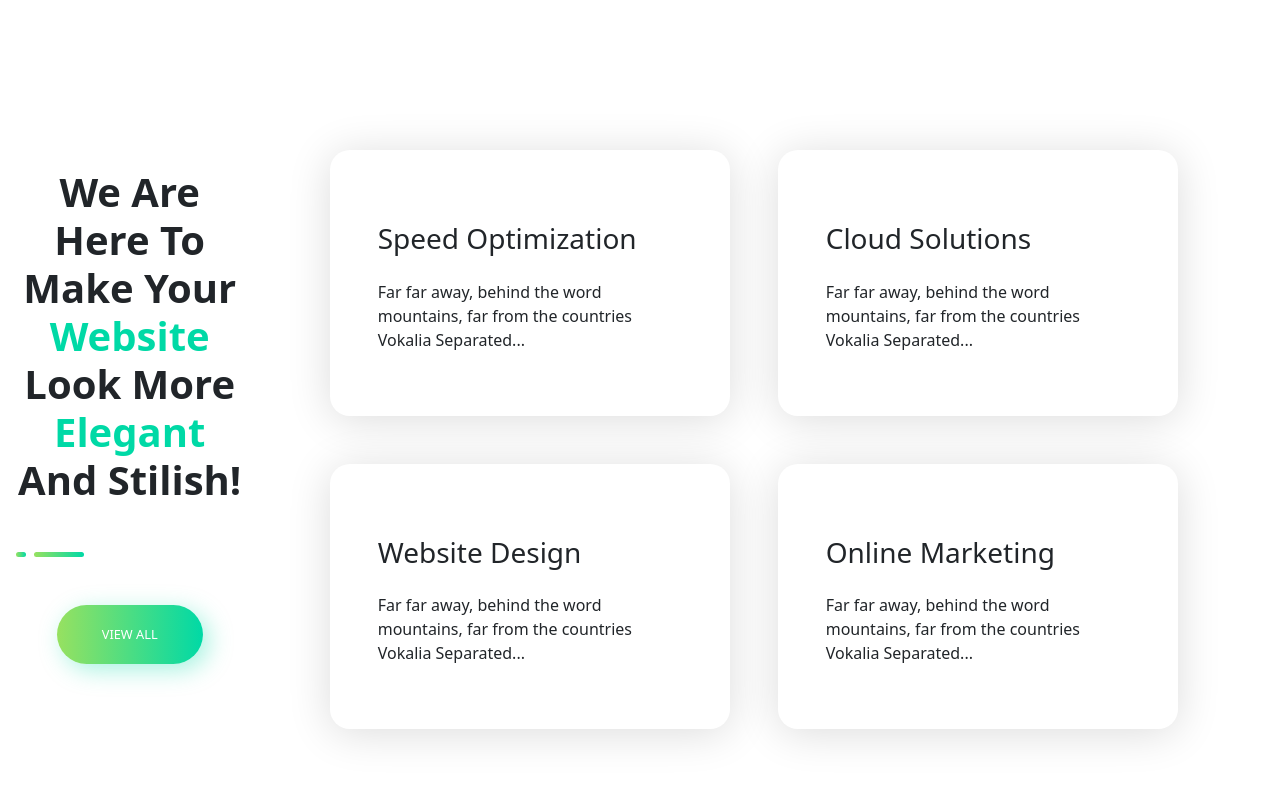
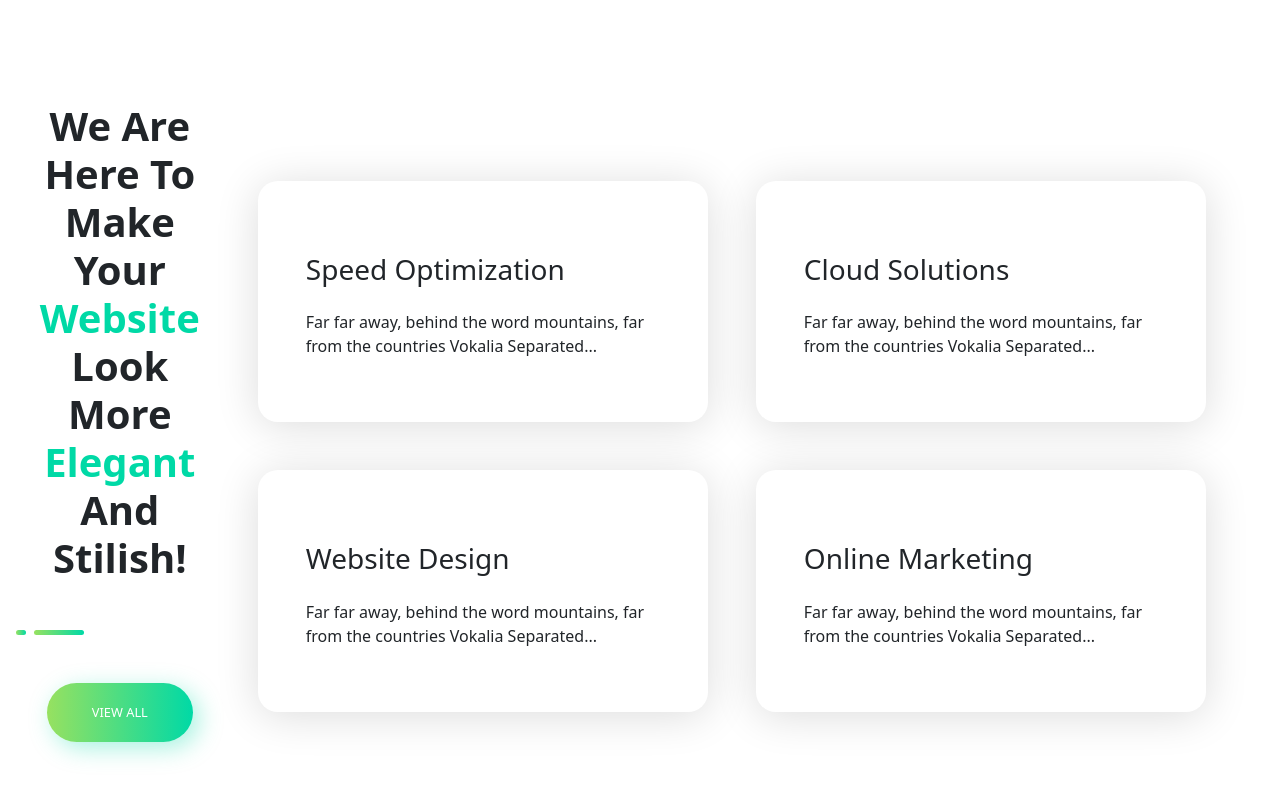
Before and after one commit to NelloRossi97/proj-html-vuejs, a Vue app: page / in a window 1280 px wide. Shown: the part 1066-1866 px from the top of the page. Built offline with nearby package versions, Linux system fonts and the light colour scheme; the HTML template or start-up script is replaced by a standard one.

Commit message:
fixed cards in services

```diff
--- a/src/components/Card.vue
+++ b/src/components/Card.vue
@@ -1,5 +1,5 @@
 <template>
-    <div class="col-12 col-sm-6 p-5">
+    <div class="col-12 p-5">
         <i :class="'fa-solid fa-' + icon + ' fs-1'"></i>
         <h3 class="text-capitalize my-4">{{ title }}</h3>
         <p>Far far away, behind the word mountains, far
@@ -21,13 +21,13 @@
 }
 
 .right{
-    width: 60%;
+    max-width: 60%;
 }
 
 .col-12{
     box-shadow: 0 4px 44px 0 rgba(0, 0, 0, 0.14);
     border-radius: 20px;
-    max-width: 400px;
+    max-width: 450px;
     max-height: 400px;
     &:hover{
         color: white;
@@ -35,6 +35,5 @@
         box-shadow: 6px 6px 25px 0 rgba(0,217,166,.35);
         cursor: pointer;
     }
-
 }
 </style>
--- a/src/components/Services.vue
+++ b/src/components/Services.vue
@@ -10,7 +10,7 @@
             <ButtonPrimary :text="'view all'"/>
         </div>
         <div class="right align-self-center mt-5">
-            <div class="row gap-5 justify-content-center">
+            <div class="row gap-5 justify-content-center w-100">
                 <Card :icon="'gauge-simple-high'" :title="'speed optimization'"/>
                 <Card :icon="'cloud'" :title="'cloud solutions'"/>
                 <Card :icon="'tablet-screen-button'" :title="'website design'"/>
@@ -43,5 +43,4 @@ h2{
     }
 }
 
-
 </style>
```
